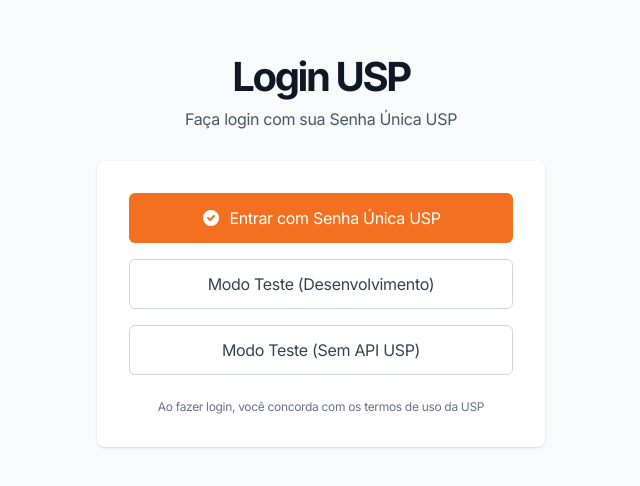
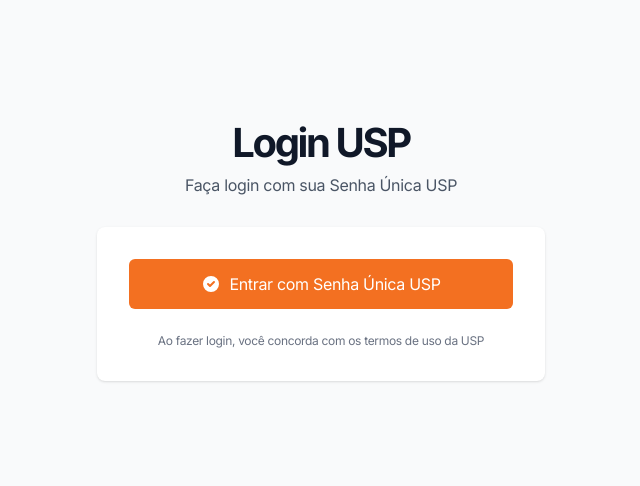
Before and after one commit to julioccbr/cefer, a Next.js app: page /login in a window 1280 px wide. Shown: the part 150-636 px from the top of the page, without its empty margins (319-959 px from the left). Built offline with nearby package versions, Linux system fonts and the light colour scheme; no server answers; what @mui/material-nextjs would draw is missing.

Commit message:
Removido modo mock e focado apenas na autenticação real da USP - Removidos botões de teste - Criado guia de configuração da USP - Preparado para autenticação real

```diff
--- a/src/app/login/page.js
+++ b/src/app/login/page.js
@@ -50,14 +50,6 @@
         }
     };
 
-    const handleMockLogin = () => {
-        setLoading(true);
-        // Redirecionar para o modo mock
-        if (typeof window !== "undefined") {
-            window.location.href = `${window.location.origin}/api/auth/usp/callback?oauth_token=mock_token&oauth_verifier=mock_verifier`;
-        }
-    };
-
     return (
         <div className="min-h-screen flex items-center justify-center bg-gray-50">
             <div className="max-w-md w-full space-y-8">
@@ -97,26 +89,6 @@
                                 </div>
                             )}
                         </button>
-
-                        {/* Botão de teste para desenvolvimento */}
-                        {typeof window !== "undefined" && window.location.hostname.includes('localhost') && (
-                            <button
-                                onClick={handleMockLogin}
-                                disabled={loading}
-                                className="w-full flex items-center justify-center px-4 py-3 border border-gray-300 text-base font-medium rounded-md text-gray-700 bg-white hover:bg-gray-50 focus:outline-none focus:ring-2 focus:ring-offset-2 focus:ring-[#F37021] disabled:opacity-50 disabled:cursor-not-allowed"
-                            >
-                                {loading ? 'Carregando...' : 'Modo Teste (Desenvolvimento)'}
-                            </button>
-                        )}
-
-                        {/* Botão de teste para produção */}
-                        <button
-                            onClick={handleMockLogin}
-                            disabled={loading}
-                            className="w-full flex items-center justify-center px-4 py-3 border border-gray-300 text-base font-medium rounded-md text-gray-700 bg-white hover:bg-gray-50 focus:outline-none focus:ring-2 focus:ring-offset-2 focus:ring-[#F37021] disabled:opacity-50 disabled:cursor-not-allowed"
-                        >
-                            {loading ? 'Carregando...' : 'Modo Teste (Sem API USP)'}
-                        </button>
                     </div>
 
                     <div className="mt-6 text-center">
```
Also changed, not shown: 1 other file (tests, documents, lock files or other folders).
